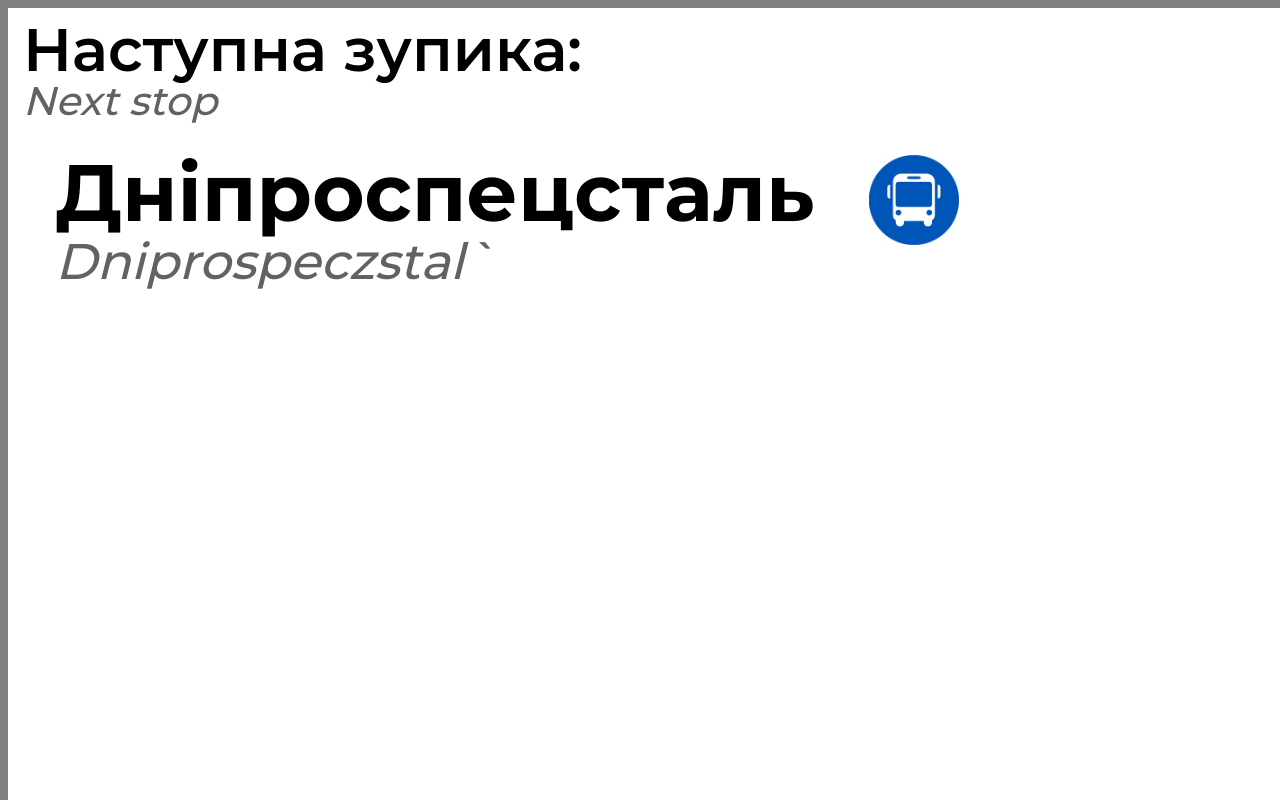
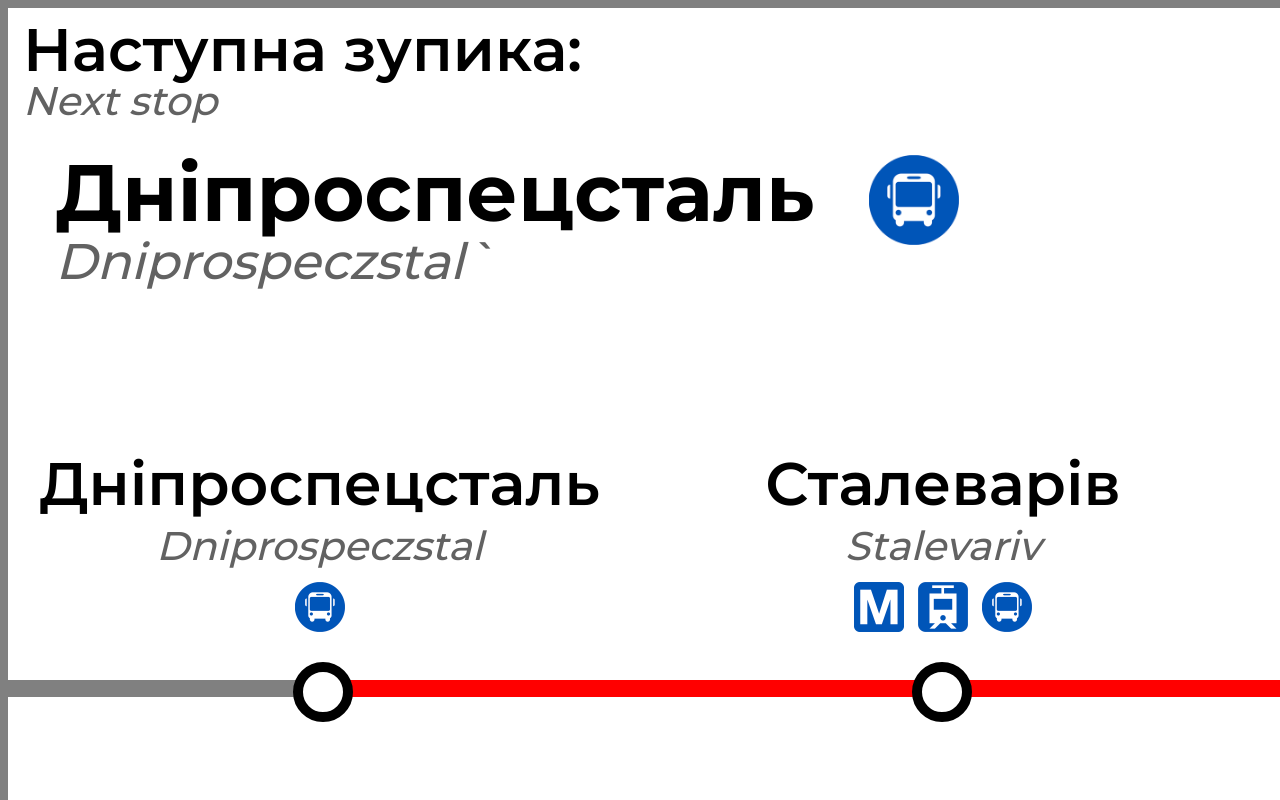
Before and after one commit to kulichanskiy/Infoscreen_project, a website with bundled scripts: page index.html in a window 1280 px wide. Shown: the top 800 px of the page. Built offline with nearby package versions, Linux system fonts and the light colour scheme.

Commit message:
added next stations names and connections, added route line and dots

```diff
--- a/index.html
+++ b/index.html
@@ -30,7 +30,52 @@
                   <img src="img/connectionBus.png" class="connection-img" />
                </div>
             </div>
-            <div class="stations-list-container"></div>
+            <div class="stations-list-container">
+               <div class="station-list-text-container">
+                  <div class="station-1">
+                     <p class="station-text-ua">Дніпроспецсталь</p>
+                     <p class="station-text-en"><i>Dniprospeczstal</i></p>
+                     <div class="station-1-connection-img-container">
+                        <img src="img/connectionBus.png" class="station-connection-img" />
+                     </div>
+                  </div>
+                  <div class="station-2">
+                     <p class="station-text-ua">Сталеварів</p>
+                     <p class="station-text-en"><i>Stalevariv</i></p>
+                     <div class="station-2-connection-img-container">
+                        <img src="img/connectionMetro.png" class="station-connection-img" />
+                        <img src="img/connectionTram.png" class="station-connection-img" />
+                        <img src="img/connectionBus.png" class="station-connection-img" />
+                     </div>
+                  </div>
+                  <div class="station-3">
+                     <p class="station-text-ua">Парк Громади</p>
+                     <p class="station-text-en"><i>Park Hromady</i></p>
+                     <div class="station-3-connection-img-container">
+                        <img src="img/connectionMetro.png" class="station-connection-img" />
+                        <img src="img/connectionBus.png" class="station-connection-img" />
+                     </div>
+                  </div>
+               </div>
+               <div class="animated-line-container">
+                  <div class="animated-route-line">
+                     <div class="route-line-00"></div>
+                     <div class="route-line-20"></div>
+                     <div class="route-line-80"></div>
+                  </div>
+                  <div class="route-line-dots-container">
+                     <div class="dot-container-1">
+                        <div class="route-line-dot"></div>
+                     </div>
+                     <div class="dot-container-2">
+                        <div class="route-line-dot"></div>
+                     </div>
+                     <div class="dot-container-3">
+                        <div class="route-line-dot"></div>
+                     </div>
+                  </div>
+               </div>
+            </div>
          </div>
       </div>
       <footer>
--- a/scripts/app.js
+++ b/scripts/app.js
@@ -1,32 +1,3 @@
 import mysql2Connect from "./modules/mysqlconnect.js";
 
 mysql2Connect();
-
-const nextStation = document.getElementById("next-station-name");
-const stationList = document.getElementById("stations");
-const routeNumber = document.getElementById("route-number");
-
-// Set the route number
-routeNumber.innerText = "Route Number: XYZ";
-
-// Display the list of stations
-stations.forEach((station) => {
-   const li = document.createElement("li");
-   li.innerText = `${station.name} (${station.arrivalTime})`;
-   stationList.appendChild(li);
-});
-
-// Remove the first station from the list when the train arrives
-setTimeout(() => {
-   stationList.removeChild(stationList.firstChild);
-   nextStation.innerText = stations[1].name;
-}, 5000);
-
-// Update the current time every second
-setInterval(() => {
-   const currentTime = new Date();
-   const hours = currentTime.getHours().toString().padStart(2, "0");
-   const minutes = currentTime.getMinutes().toString().padStart(2, "0");
-   const seconds = currentTime.getSeconds().toString().padStart(2, "0");
-   document.getElementById("current-time").innerText = `${hours}:${minutes}:${seconds}`;
-}, 1000);
--- a/style.css
+++ b/style.css
@@ -1,3 +1,8 @@
+:root {
+   --route-color: red;
+   --default-route-color: gray;
+}
+
 @font-face {
    font-family: "montserrat-bold";
    src: url("fonts/Montserrat-Bold.ttf") format("truetype");
@@ -92,7 +97,7 @@
    top: 45%;
    transform: translateY(-50%);
    left: 46%;
-   width: calc(30% - 20px); /* учитываем отступ между .connection-container и .exit-container */
+   width: calc(30% - 20px);
 }
 
 .next-station-container {
@@ -101,7 +106,7 @@
    left: 17%;
    transform: translate(-50%, -50%);
    height: 60%;
-   width: calc(30% - 20px); /* учитываем отступ между .connection-container и .exit-container */
+   width: calc(30% - 20px);
 }
 
 .exit-container {
@@ -139,6 +144,98 @@
 .connection-img {
    width: 90px;
    height: 90px;
+}
+
+.station-list-text-container {
+   display: grid;
+   grid-template-columns: repeat(3, 1fr);
+   width: 1870px;
+   height: 212px;
+}
+
+.station-1,
+.station-2,
+.station-3 {
+   align-items: center;
+   justify-content: flex-start;
+   flex-wrap: wrap;
+}
+
+.station-text-ua {
+   text-align: center;
+   line-height: 212px;
+   font-size: 60px;
+   font-family: "montserrat-semibold";
+   margin: 0;
+   margin-top: -60px;
+}
+.station-text-en {
+   text-align: center;
+   line-height: 212px;
+   font-size: 40px;
+   font-family: "montserrat-medium";
+   color: rgb(98, 98, 98);
+   margin: 0;
+   margin-top: -150px;
+}
+
+.station-1-connection-img-container,
+.station-2-connection-img-container,
+.station-3-connection-img-container {
+   margin-top: -75px;
+   text-align: center;
+}
+
+.station-connection-img {
+   margin: 5px;
+   display: inline-block;
+   width: 50px;
+   height: 50px;
+}
+
+.animated-route-line {
+   width: 100%;
+   margin-top: 30px;
+   display: grid;
+   grid-template-columns: 17% 66% 17%;
+}
+
+.route-line-00 {
+   border-bottom: 17px solid var(--default-route-color);
+}
+
+.route-line-20 {
+   border-bottom: 17px solid var(--route-color);
+}
+
+.route-line-80 {
+   border-bottom: 17px solid var(--route-color);
+}
+
+.animated-line-dots-container {
+   position: relative;
+   display: grid;
+   width: 1970px;
+   grid-template-columns: 17% 66% 17%;
+   height: 40px;
+}
+
+.dot-container-1,
+.dot-container-2,
+.dot-container-3 {
+   display: inline-block;
+   min-width: 600px;
+   margin-left: 15px;
+   margin-top: -35px;
+}
+
+.route-line-dot {
+   background-color: white;
+   margin: auto;
+   height: 40px;
+   width: 40px;
+   border-radius: 50%;
+   border: 10px solid black;
 }
 
 footer {
```
Also changed, not shown: 1 other file.
